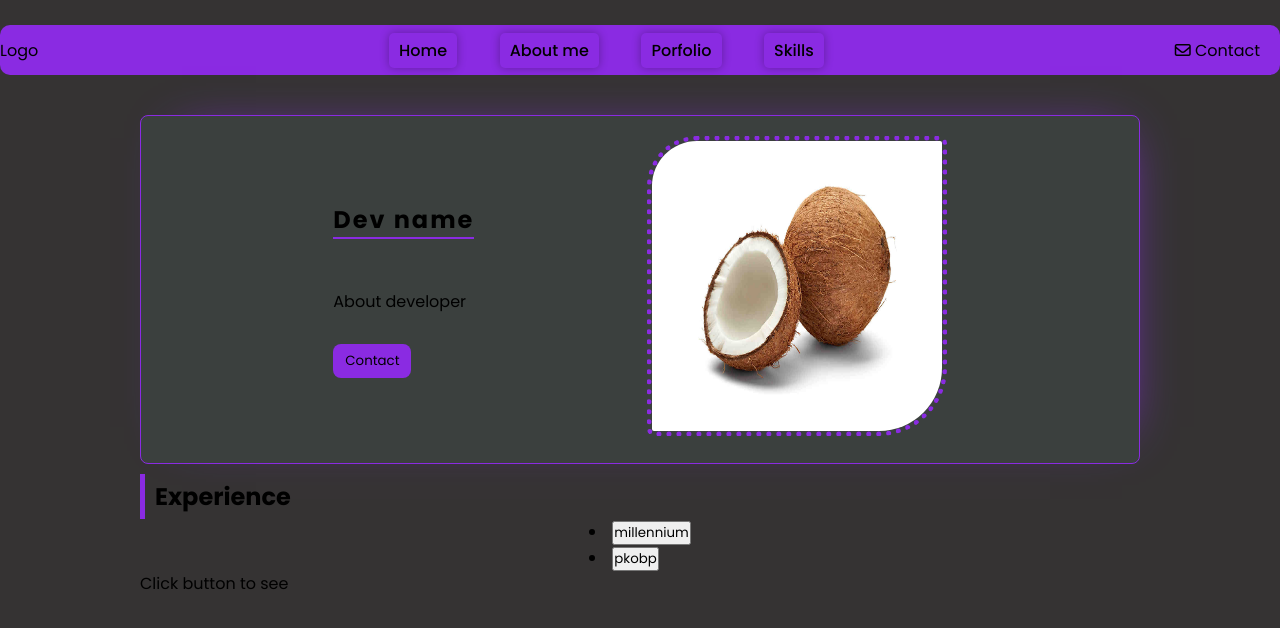
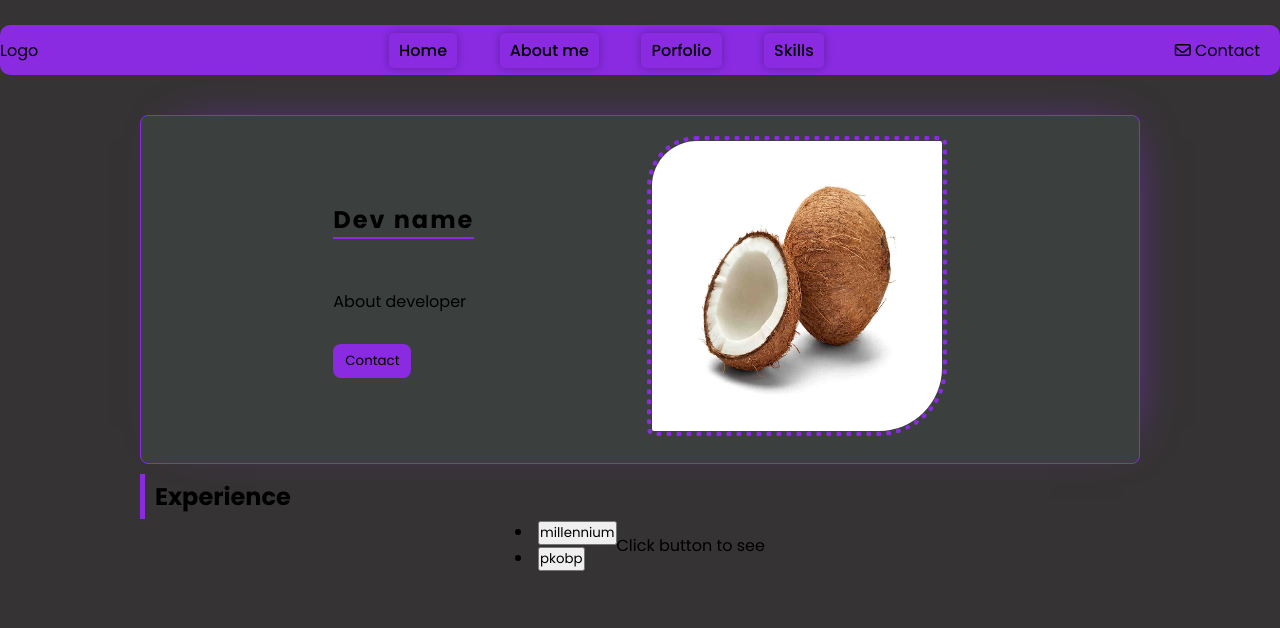
Before and after one commit to MarcinRo1234/portfolioReact, a React (Vite) app in the folder Portfolio-React/: page / in a window 1280 px wide. Shown: the top 628 px of the page. Built offline with nearby package versions, Linux system fonts and the light colour scheme.

Commit message:
zmiany experience

```diff
--- a/Portfolio-React/src/components/Experience.jsx
+++ b/Portfolio-React/src/components/Experience.jsx
@@ -29,8 +29,6 @@ const Header = styled.h2`
 export default function Experience() {
     const [selectedTopic, setSelectedTopic] = useState()
     function handleSelect(selectedButton) {
-    //selectedButton => 'components', 'jsx', 'props', 'state'
-    // console.log(selectedButton)
     setSelectedTopic(selectedButton)
   }
 
@@ -46,15 +44,15 @@ export default function Experience() {
         <DivWrapper>
             <Header>Experience</Header>
             <SectionContainer>
-                <aside style={{display:"flex", flexDirection: "start"}}>
+                <aside>
                     <Tabs>
                         <TabButton isSelected={selectedTopic === 'millennium'} onClick={() => handleSelect('millennium')}>millennium</TabButton>
                         <TabButton isSelected={selectedTopic === 'pkobp'} onClick={() => handleSelect('pkobp')}>pkobp</TabButton>
                     </Tabs>
                 </aside>
+                {tabContent}
+            </SectionContainer>
 
-            </SectionContainer>
-            {tabContent}
 
         </DivWrapper>
     )
```
